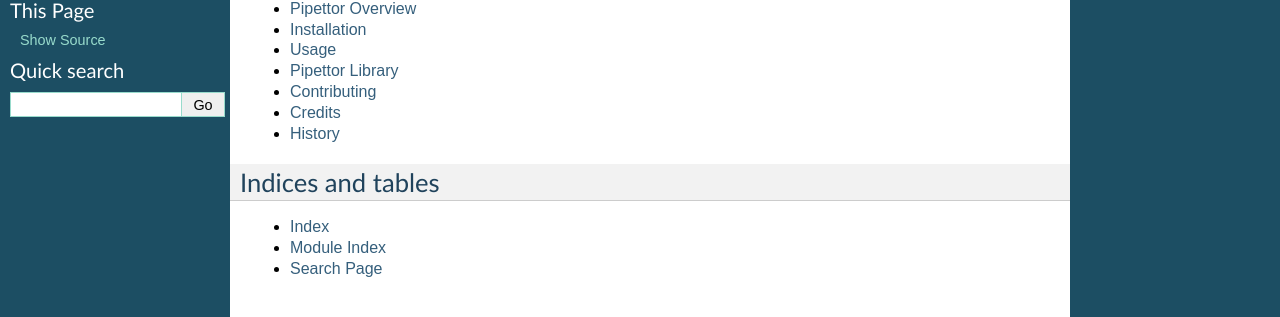
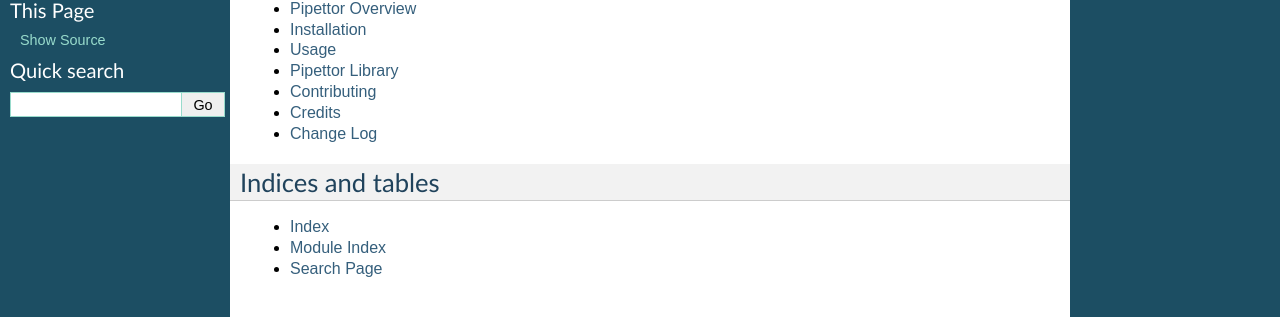
Before and after one commit to diekhans/pipettor, a Sphinx documentation site: the page built from docs/index.rst, in a window 1280 px wide. Shown: the part 187-504 px from the top of the page. Built offline with Sphinx 7.4.7, drawn with Linux system fonts in a browser that asks for light colours; the version number is read from the project's files by our own code.

Commit message:
renamed HISTORY.rst to CHANGELOG.rst

```diff
--- a/HISTORY.rst
+++ b/CHANGELOG.rst
@@ -1,10 +1,10 @@
 .. :changelog:
 
-History
-=======
+Change Log
+==========
 
-1.2.0
-------------------
+1.2.0 (in progress)
+-------------------
 * Support DataReader reading from multiple processes.  This allows collecting stderr
   from all processes in a pipeline.
 * Can now override stderr in Popen.
--- /dev/null
+++ b/docs/changelog.rst
@@ -0,0 +1 @@
+.. include:: ../CHANGELOG.rst
--- a/docs/history.rst
+++ /dev/null
@@ -1 +0,0 @@
-.. include:: ../HISTORY.rst
--- a/docs/index.rst
+++ b/docs/index.rst
@@ -17,7 +17,7 @@
    library
    contributing
    authors
-   history
+   changelog
 
 Indices and tables
 ==================
```
